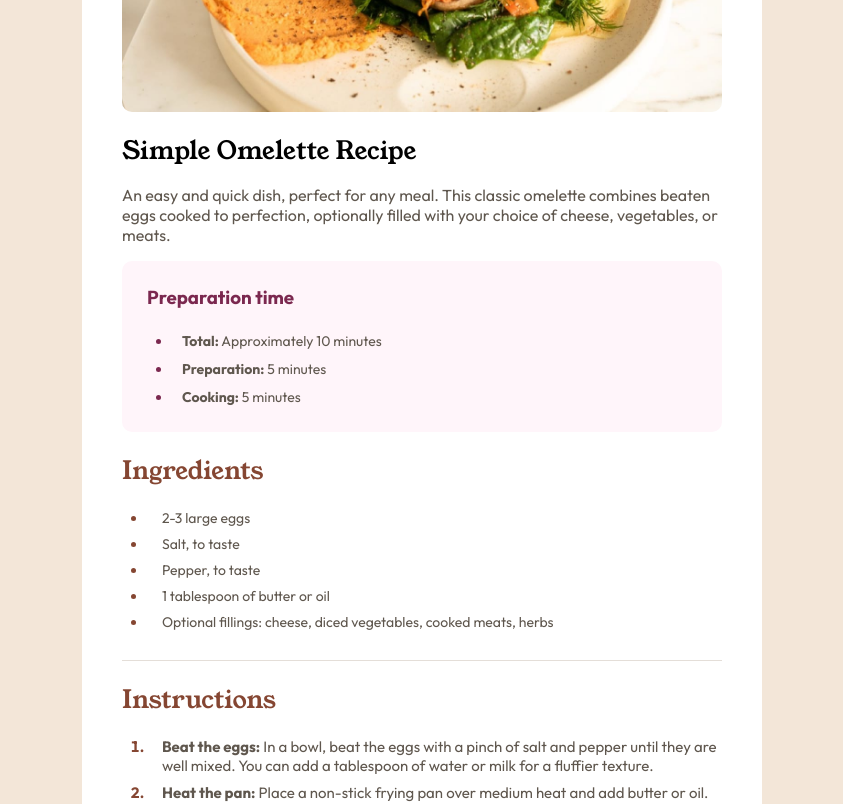
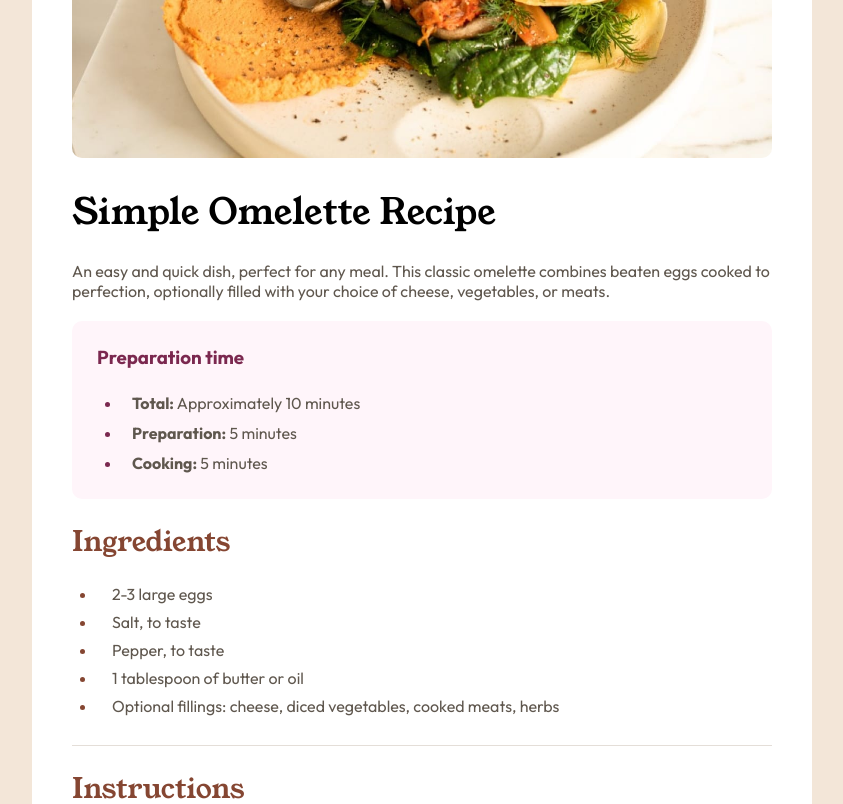
Before and after one commit to MusabbCoskun/recipe-page-main, a plain HTML site: page index.html in a window 1280 px wide. Shown: the part 260-1064 px from the top of the page, without its empty margins (218-1061 px from the left). Drawn offline with Linux system fonts and the light colour scheme.

Commit message:
secondcom

```diff
--- a/style.css
+++ b/style.css
@@ -21,13 +21,13 @@ body{
 main{
     background-color: white;
     border-radius: 20px;
-    width: 600px;
+    width: 700px;
     margin-top: 50px;
     padding: 40px;
 }
 
 img{
-    max-width: 600px;
+    width: 100%;
     border-radius: 10px;
 }
 
@@ -36,12 +36,13 @@ img{
 
 .Preparation{
     background-color: var(--Rose50);
+    margin-top: 20px;
     padding: 5px 10px;
     border-radius: 10px;
 }
 
 .Preparation li{
-    font-size: 14px;
+    font-size: 16px;
     padding: 5px 10px;
 }
 
@@ -67,7 +68,7 @@ img{
 
 .Ingredients li{
     padding:0px 0px 8px 15px;
-    font-size: 14px;
+    font-size: 16px;
 
 }
 
@@ -93,8 +94,8 @@ img{
 }
 
 .Instructions li{
-    padding: 0px 0px 8px 15px;
-    font-size: 15px;
+    padding: 0px 0px 10px 15px;
+    font-size: 16px;
 
 }
 
@@ -144,7 +145,7 @@ td{
 h1{
     font-family: 'Young Serif';
     font-weight: 400;
-    font-size: 25px;
+    font-size: 36px;
 }
 
 
@@ -152,7 +153,7 @@ h2{
     font-family: 'Young Serif';
     font-weight: 400;
     color: var(--Brown800);
-    font-size: 25px;
+    font-size: 28px;
 }
 
 h3{
```
